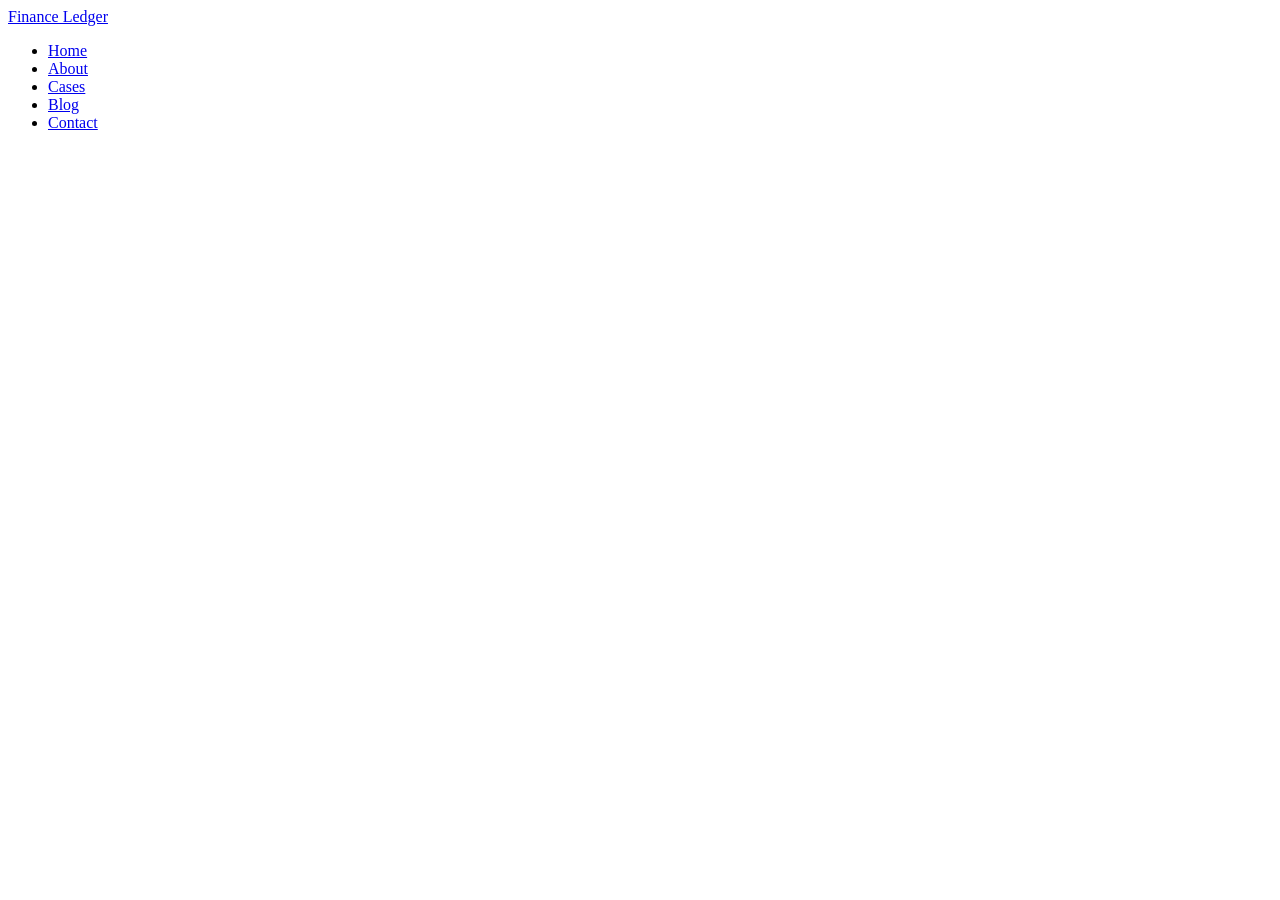
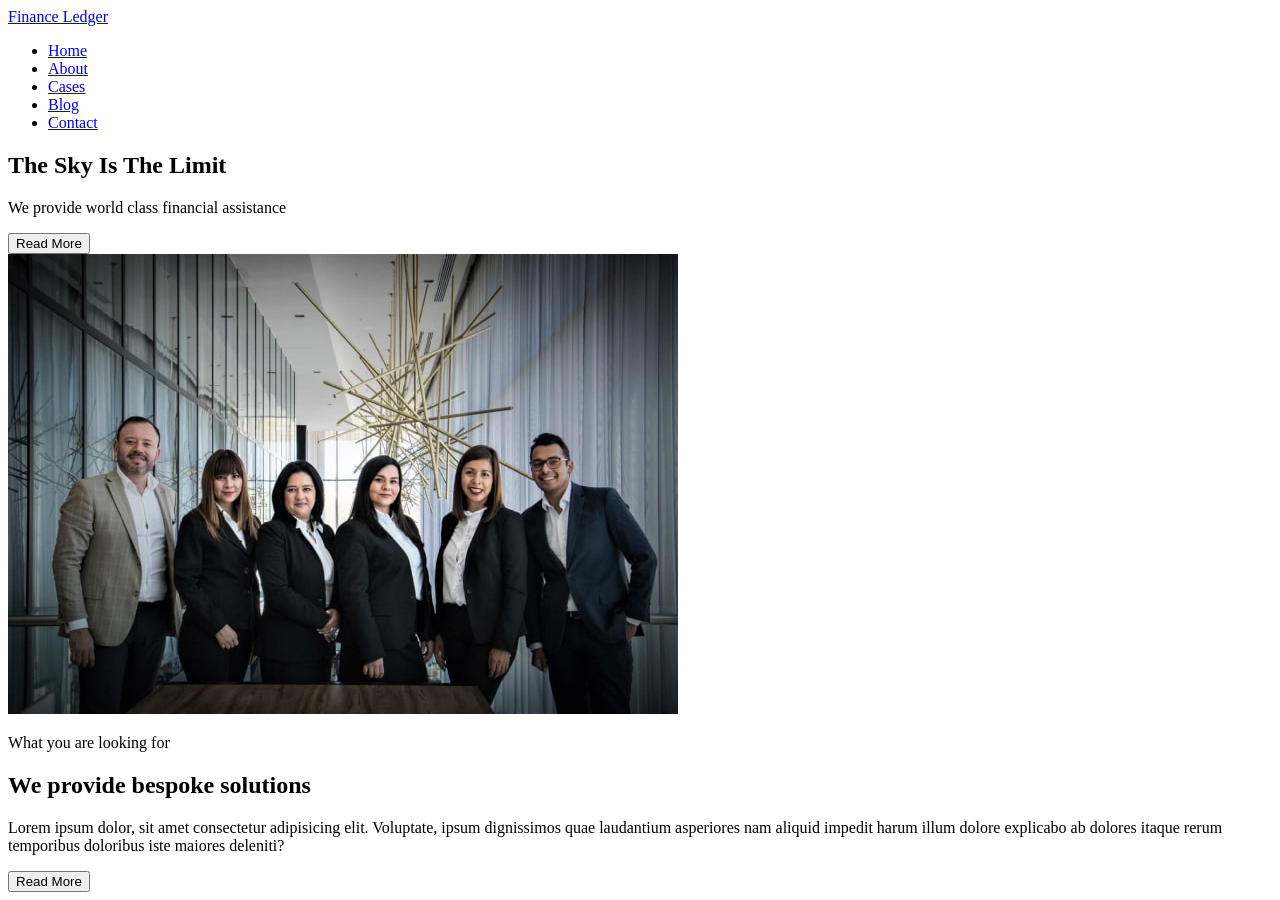
Before and after one commit to kashirin-olexsandr/practice-84-5-6, a plain HTML site: page index.html in a window 1280 px wide. Before the commit the page ends 800 px from the top, so only its background shows below. Drawn offline with Linux system fonts and the light colour scheme.

Commit message:
hero+section 1

```diff
--- a/index.html
+++ b/index.html
@@ -23,6 +23,27 @@
 				</ul>
 			</nav>
 		</header>
-		<main> </main>
+		<!-- Section hero -->
+		<main>
+			<section>
+				<h1>The Sky Is The Limit</h1>
+				<p>We provide world class financial assistance</p>
+				<button type="button">Read More</button>
+			</section>
+			<!-- /Section hero -->
+			<!-- Section 1 -->
+			<section>
+				<img src="./image/team.jpg" alt="Our team of 6 people" />
+				<p>What you are looking for</p>
+				<h2>We provide bespoke solutions</h2>
+				<p
+					>Lorem ipsum dolor, sit amet consectetur adipisicing elit. Voluptate, ipsum dignissimos quae laudantium
+					asperiores nam aliquid impedit harum illum dolore explicabo ab dolores itaque rerum temporibus doloribus iste
+					maiores deleniti?</p
+				>
+				<button type="button">Read More</button>
+			</section>
+			<!-- /Section 1 -->
+		</main>
 	</body>
 </html>
```
Also changed, not shown: image/team.jpg (added).
